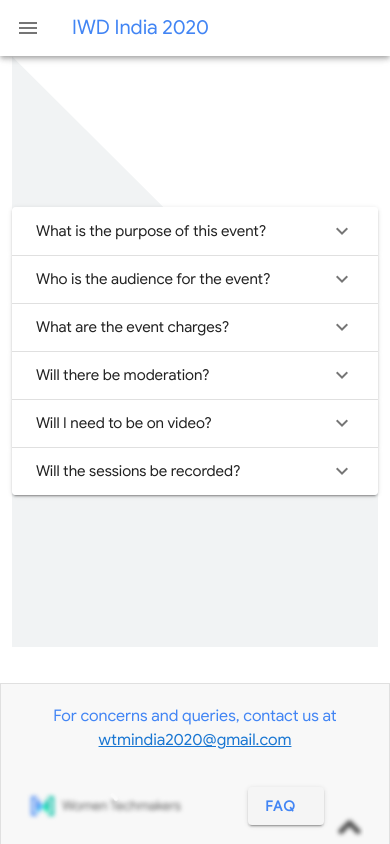
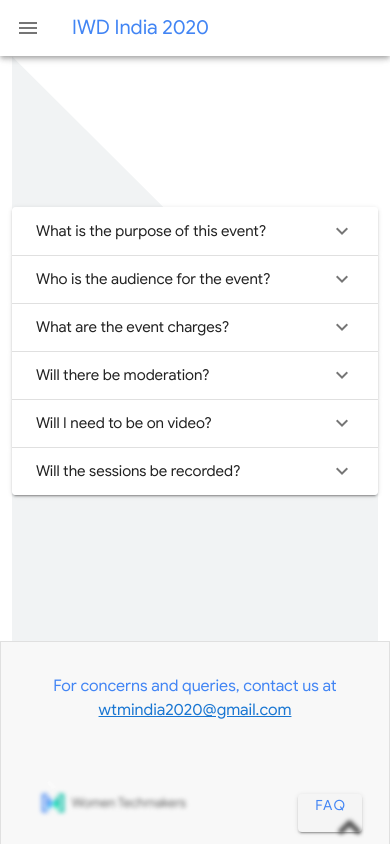
Before and after one commit to Varsha-Jaiswal/IWD-India-2020, a Vue app: page /faq in a window 390 px wide. Built offline with nearby package versions, Linux system fonts and the light colour scheme.

Commit message:
Footer issue Fixed

```diff
--- a/src/components/common/footer.vue
+++ b/src/components/common/footer.vue
@@ -5,8 +5,8 @@
       fluid
       style="border-color:#e0e0e0;border-width: 1px;border-style: solid;border-bottom: 0;background:rgb(248, 248, 248);"
     >
-      <v-layout wrap justify-center text-center row class="mb-0">
-        <v-flex xs12 md10 lg10 class="google-font mt-5">
+      <v-row class="mb-0">
+        <v-col class="google-font mt-5" style="color:#4285F4;text-align:center">
           <p style="font-size:130%" class="text-muted">
             Organized by
             <a
@@ -14,13 +14,18 @@
               target="_blank"
             >Women Techmakers Ambassadors</a> from India
           </p>
-          <p>For concerns and queries, contact us at <a href="mailto:wtmindia2020@gmail.com"> wtmindia2020@gmail.com</a></p>
-        </v-flex>
-      </v-layout>
-      <v-layout wrap justify-center text-center align-items-center row class="mb-0">
-        <v-flex xs12 md10 lg10>
+          <p>
+            For concerns and queries, contact us at
+            <a
+              href="mailto:wtmindia2020@gmail.com"
+            >wtmindia2020@gmail.com</a>
+          </p>
+        </v-col>
+      </v-row>
+      <v-row justify="center" align="center">
+        <v-col cols="9">
           <v-img
-            width="20%"
+            width="30%"
             :src="require('@/assets/img/common/wtm-footer-logo.png')"
             :lazy-src="require('@/assets/img/common/wtm-footer-logo.png')"
           >
@@ -28,11 +33,56 @@
               <v-progress-circular indeterminate color="grey lighten-5"></v-progress-circular>
             </v-layout>
           </v-img>
-        </v-flex>
-        <v-flex xs12 md2 lg2 class="google-font mt-5">
+        </v-col>
+        <v-col cols="2" class="google-font mt-5 text-right">
           <router-link to="/faq" tag="v-btn">
-            <p color="white" flat value="faq" class="mr-3">
-              <span class="google-font footer-link-text">FAQ</span>
+            <p color="white" flat value="faq">
+              <span class="google-font">FAQ</span>
+            </p>
+          </router-link>
+        </v-col>
+        <v-col cols="1">
+          <v-img
+            :src="require('@/assets/img/common/up-arrow.png')"
+            :lazy-src="require('@/assets/img/common/up-arrow.png')"
+            class="arrow-icon"
+            @click="toTop"
+          />
+        </v-col>
+      </v-row>
+    </v-container>
+
+    <v-container
+      class="d-md-none d-lg-none d-xl-nome"
+      fluid
+      style="border-color:#e0e0e0;border-width: 1px;border-style: solid;border-bottom: 0;background:rgb(248, 248, 248);"
+    >
+      <v-row class="mb-0">
+        <v-col class="google-font mt-5" style="color:#4285F4;text-align:center">
+          <p>
+            For concerns and queries, contact us at
+            <a
+              href="mailto:wtmindia2020@gmail.com"
+            >wtmindia2020@gmail.com</a>
+          </p>
+        </v-col>
+      </v-row>
+      <v-row justify="center" align="center">
+        <v-col cols="9">
+          <v-img
+            width="70%"
+            :src="require('@/assets/img/common/wtm-footer-logo.png')"
+            :lazy-src="require('@/assets/img/common/wtm-footer-logo.png')"
+          >
+            <v-layout slot="placeholder" fill-height ma-0>
+              <v-progress-circular indeterminate color="grey lighten-5"></v-progress-circular>
+            </v-layout>
+          </v-img>
+        </v-col>
+        <v-col cols="3" class="google-font mt-5">
+          <router-link to="/faq" tag="v-btn">
+            <p color="white" flat value="faq">
+              <span class="google-font">FAQ</span>
             </p>
           </router-link>
           <v-img
@@ -41,49 +91,8 @@
             class="arrow-icon"
             @click="toTop"
           />
-        </v-flex>
-      </v-layout>
-    </v-container>
-
-    <v-container
-      class="d-md-none d-lg-none d-xl-nome"
-      fluid
-      style="border-color:#e0e0e0;border-width: 1px;border-style: solid;border-bottom: 0;background:rgb(248, 248, 248);"
-    >
-      <v-layout wrap justify-center text-center row class="mb-0">
-        <v-flex xs12 md10 lg10 class="google-font mt-5">
-          <p>
-            For concerns and queries, contact us at
-            <a href="mailto:wtmindia2020@gmail.com">wtmindia2020@gmail.com</a>
-          </p>
-        </v-flex>
-      </v-layout>
-      <v-layout wrap justify-center text-center align-items-center row class="mb-0 footer-wrapper">
-        <v-flex xs6 md10 lg10>
-          <v-img
-            width="110%"
-            :src="require('@/assets/img/common/wtm-footer-logo.png')"
-            :lazy-src="require('@/assets/img/common/wtm-footer-logo.png')"
-          >
-            <v-layout slot="placeholder" fill-height align-center justify-center ma-0>
-              <v-progress-circular indeterminate color="grey lighten-5"></v-progress-circular>
-            </v-layout>
-          </v-img>
-        </v-flex>
-        <v-flex xs6 md2 lg2 class="google-font mt-5">
-          <router-link to="/faq" tag="v-btn">
-            <p color="white" flat value="faq" class="mr-3">
-              <span class="google-font footer-link-text">FAQ</span>
-            </p>
-          </router-link>
-          <v-img
-            :src="require('@/assets/img/common/up-arrow.png')"
-            :lazy-src="require('@/assets/img/common/up-arrow.png')"
-            class="arrow-icon"
-            @click="toTop"
-          />
-        </v-flex>
-      </v-layout>
+        </v-col>
+      </v-row>
     </v-container>
   </v-footer>
 </template>
--- a/src/style.css
+++ b/src/style.css
@@ -59,16 +59,9 @@
 .arrow-icon {
     position: absolute;
     bottom: 0;
-    /* justify-content: flex-end; */
     text-align: right !important;
-    right: 26px !important;
     cursor: pointer;
     width: 50px;
-}
-
-.footer-link-text {
-    cursor: pointer;
-    font-weight: 600;
 }
 
 .header-image {
@@ -159,10 +152,7 @@
         right: 26px !important;
         cursor: pointer;
         width: 50px;
-    }
-    .footer-link-text {
-        cursor: pointer;
-        font-weight: 600;
+
     }
     .align-items-center {
         align-items: center;
@@ -183,13 +173,6 @@
     }
     .arrow-icon {
         width: 45px;
-    }
-    .footer-wrapper .google-font {
-        margin-top: 0 !important;
-        color: #4285F4 !important;
-    }
-    .footer-wrapper p.white {
-        margin-bottom: 0 !important;
     }
     .stats-wrapper {
         font-size: 138%;
@@ -221,15 +204,8 @@
         margin: 10px 0 !important;
         box-shadow: 0px 3px 5px #dcdbdb;
     }
-    .footer-wrapper {
-        align-items: center !important;
-    }
     .arrow-icon {
         width: 30px;
-    }
-    .footer-wrapper p {
-        margin-bottom: 0 !important;
-        font-size: 14px;
     }
     .what-do-wrapper~.hidden-sm-and-up {
         padding-top: 20% !important;
@@ -249,255 +225,3 @@
         margin-bottom: 20px !important;
     }
 }
-
-@import "https://use.fontawesome.com/releases/v5.7.0/css/all.css";
-@font-face {
-    font-family: google-sans;
-    font-display: auto;
-    src: url(assets/fonts/google-font.woff2);
-}
-
-.google-font {
-    font-family: google-sans
-}
-
-.speaker-company-text,
-.team-name-text {
-    /* white-space: nowrap; */
-    white-space: inherit;
-    margin: 0 10px !important;
-    min-height: 30px;
-}
-
-.team-wrapper,
-.speakers-wrapper {
-    max-width: none !important;
-    flex-basis: 22.666667% !important;
-    margin-right: 20px !important;
-    margin-bottom: 15px !important;
-}
-
-.team-wrapper .elevation-0 {
-    border: 1px solid rgb(230, 231, 232) !important;
-}
-
-.speaker-card {
-    box-shadow: 0px 3px 5px #e9e9e9;
-    text-align: center;
-    border: 1px solid #e9e7e7;
-    padding: 19px 8px !important;
-    border-radius: 8px;
-}
-
-.team-card {
-    text-align: center;
-    border: 1px solid rgb(218, 218, 223) !important;
-    min-height: 281px;
-    max-height: 281px;
-    border-radius: 7px;
-    box-shadow: 0px 3px 5px #d9d9d9;
-    cursor: pointer;
-}
-
-.v-btn:not(.v-btn--round).v-size--default {
-    height: 38px;
-}
-
-.slider-wrapper {
-    background-color: #4285F4 !important;
-    border-color: #4285F4 !important;
-}
-
-.arrow-icon {
-    position: absolute;
-    bottom: 0;
-    /* justify-content: flex-end; */
-    text-align: right !important;
-    right: 26px !important;
-    cursor: pointer;
-    width: 50px;
-}
-
-.footer-link-text {
-    cursor: pointer;
-    font-weight: 600;
-}
-
-.header-image {
-    margin-top: -20px;
-    min-height: 60px;
-}
-
-.header-image-mobile {
-    margin-left: 30%;
-}
-
-.speaker-details.v-chip.v-chip--outlined.v-chip.v-chip {
-    color: rgb(255, 255, 255) !important;
-    background-color: rgb(0, 191, 165) !important;
-    font-size: 13px !important;
-    height: 25px !important;
-}
-
-.theme--light.v-btn:hover::before {
-    opacity: 0.2;
-}
-
-.v-btn--active .v-btn__content {
-    color: #fff;
-}
-
-.v-btn:not(.v-btn--text):not(.v-btn--outlined).v-btn--active:before {
-    opacity: 1;
-}
-
-.v-btn-toggle:not(.v-btn-toggle--dense) .v-btn.v-btn.v-size--default {
-    height: 38px;
-    border-radius: 4px;
-}
-
-.theme--light.v-btn--active:hover::before,
-.theme--light.v-btn--active::before {
-    opacity: 1;
-}
-
-.theme--light.v-btn,
-.theme--light.v-sheet {
-    color: #4285F4;
-}
-
-.header-image .v-responsive__sizer {
-    padding-bottom: 0 !important;
-}
-
-.header-image-wrapper .v-responsive__sizer {
-    padding-bottom: 37.4663% !important;
-}
-
-.faq-wrapper {
-    height: 70vh;
-}
-
-.v-application--wrap~.v-menu__content {
-    width: 320px !important;
-}
-
-.session-wrapper {
-    max-width: 320px;
-}
-
-.align-items-center {
-    align-items: center;
-}
-
-@media only screen and (min-width: 1024px) and (max-width: 1366px) {
-    .header-image {
-        width: 40% !important;
-    }
-    .schedule-container .v-item-group {
-        padding-left: 50px !important;
-    }
-    .faq-wrapper {
-        height: 81vh;
-    }
-}
-
-@media only screen and (max-width:1024px) {
-    .arrow-icon {
-        position: absolute;
-        bottom: 0;
-        /* justify-content: flex-end; */
-        text-align: right !important;
-        right: 26px !important;
-        cursor: pointer;
-        width: 50px;
-    }
-    .footer-link-text {
-        cursor: pointer;
-        font-weight: 600;
-    }
-    .align-items-center {
-        align-items: center;
-    }
-}
-
-@media only screen and (max-width:768px) {
-    .row {
-        margin-left: 0 !important;
-        margin-right: 0 !important;
-    }
-    .v-application .mx-5 {
-        margin-left: 0 !important;
-        margin-right: 0 !important;
-    }
-    .header-mobile-image {
-        margin: 50px 0 !important;
-    }
-    .arrow-icon {
-        width: 45px;
-    }
-    .footer-wrapper .google-font {
-        margin-top: 0 !important;
-        color: #4285F4 !important;
-    }
-    .footer-wrapper p.white {
-        margin-bottom: 0 !important;
-    }
-    .stats-wrapper {
-        font-size: 138%;
-    }
-    .stats-mobile-wrapper {
-        text-align: center;
-    }
-    .what-do-wrapper {
-        text-align: center;
-    }
-    .text-mobile-center {
-        text-align: center;
-    }
-    .schedule-container .v-item-group {
-        padding-left: 24px !important;
-    }
-}
-
-@media only screen and (max-width: 600px) {
-    .speaker-card {
-        max-width: 100% !important;
-        justify-content: center !important;
-        margin: 0 auto !important;
-        flex-basis: 80% !important;
-    }
-    .team-mobile-card {
-        border: 1px solid rgb(238, 238, 238);
-        border-radius: 8px;
-        margin: 10px 0 !important;
-        box-shadow: 0px 3px 5px #dcdbdb;
-    }
-    .footer-wrapper {
-        align-items: center !important;
-    }
-    .arrow-icon {
-        width: 30px;
-    }
-    .footer-wrapper p {
-        margin-bottom: 0 !important;
-        font-size: 14px;
-    }
-    .what-do-wrapper~.hidden-sm-and-up {
-        padding-top: 20% !important;
-        text-align: center !important;
-    }
-    .stats-center-wrapper {
-        text-align: center;
-    }
-    .stats-wrapper {
-        font-size: 138%;
-    }
-    .schedule-container .v-item-group {
-        padding-left: 24px !important;
-    }
-    .speaker-card,
-    .team-card {
-        margin-bottom: 20px !important;
-    }
-}
```
